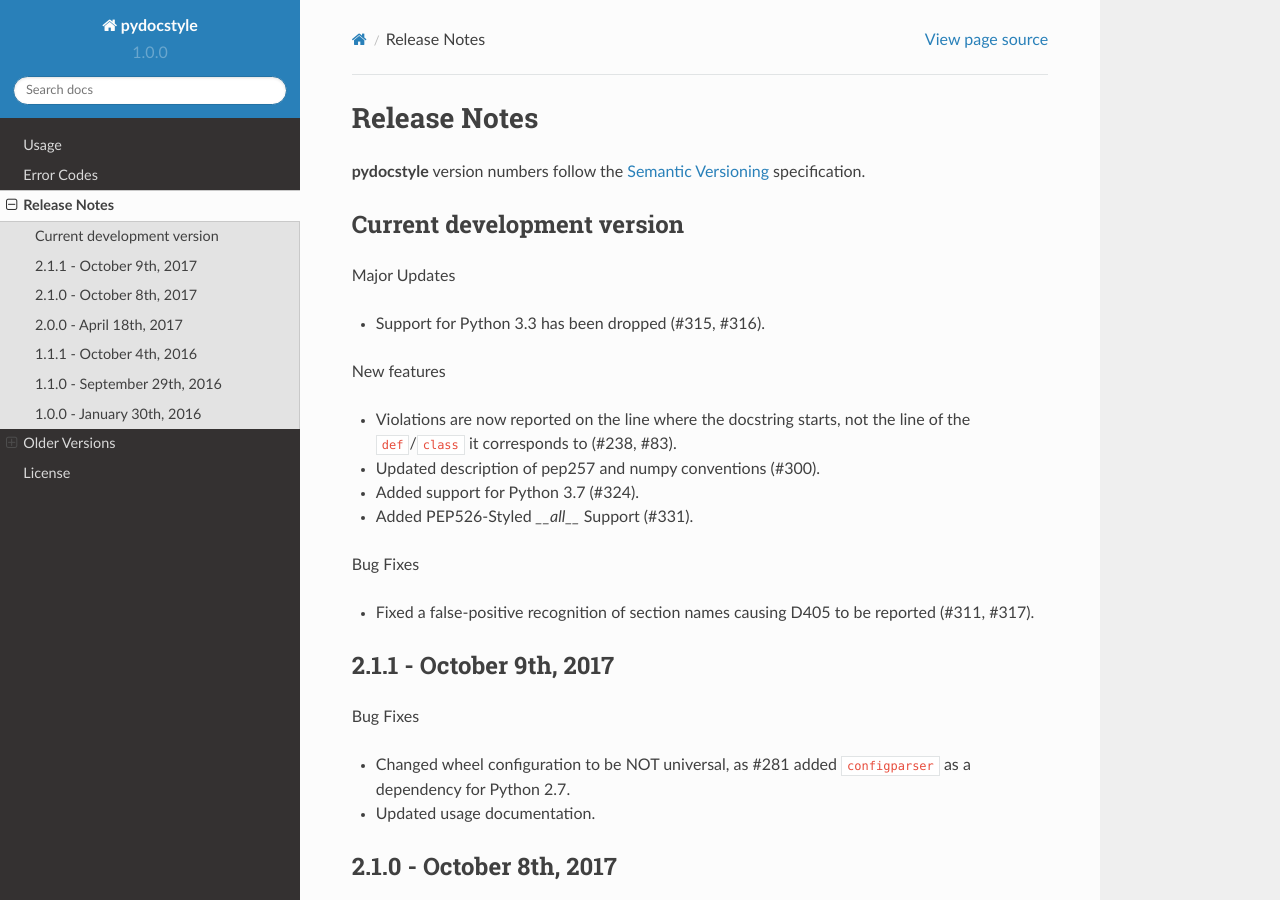
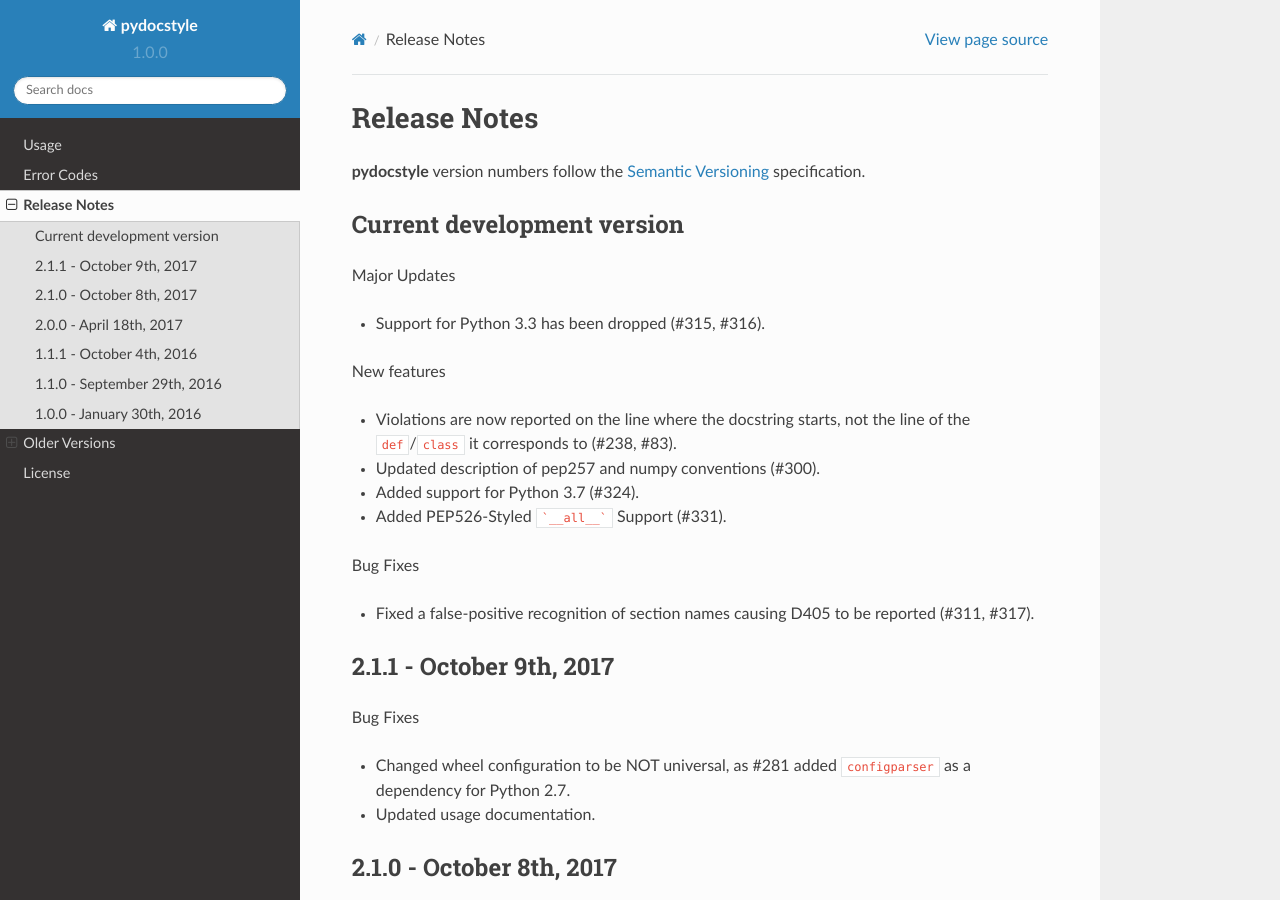
Before and after one commit to PyCQA/pydocstyle, a Sphinx documentation site: the page built from docs/release_notes.rst, in a window 1280 px wide and 900 px high. Built offline with Sphinx 7.4.7 and the Read the Docs theme 2.0.0, drawn with Linux system fonts in a browser that asks for light colours; the version number is read from the project's files by our own code.

Commit message:
Fixed minor Rst syntax issue

````diff
--- a/docs/release_notes.rst
+++ b/docs/release_notes.rst
@@ -17,7 +17,7 @@
   line of the ``def``/``class`` it corresponds to (#238, #83).
 * Updated description of pep257 and numpy conventions (#300).
 * Added support for Python 3.7 (#324).
-* Added PEP526-Styled `__all__` Support (#331).
+* Added PEP526-Styled ```__all__``` Support (#331).
 
 Bug Fixes
 
````
